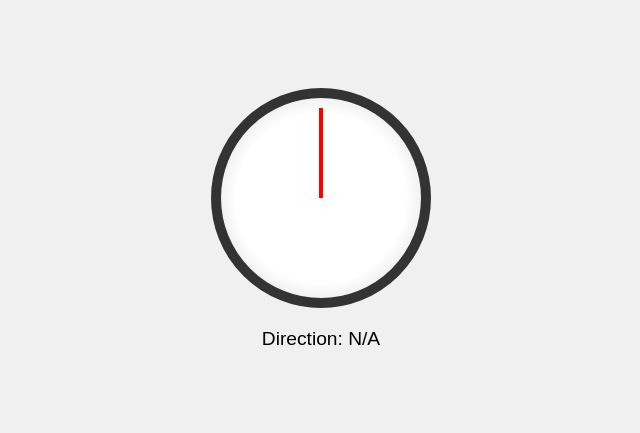
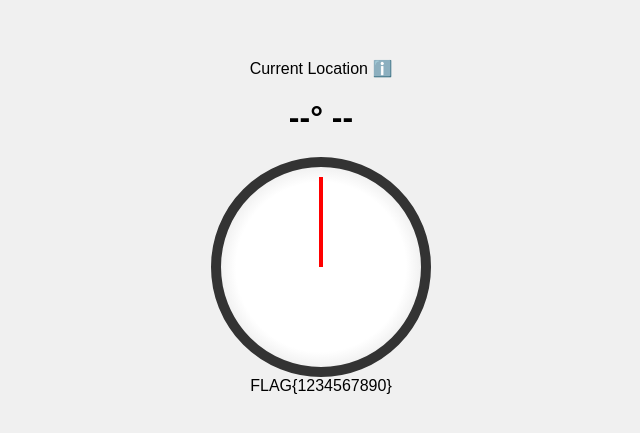
Before and after one commit to Allaboutmeiamlinux/compass, a plain HTML site: page index.html in a window 1280 px wide. Shown: the part 181-614 px from the top of the page, without its empty margins (319-959 px from the left). Drawn offline with Linux system fonts and the light colour scheme.

Commit message:
Update index.html

```diff
--- a/index.html
+++ b/index.html
@@ -3,15 +3,21 @@
 <head>
   <meta charset="UTF-8" />
   <meta name="viewport" content="width=device-width, initial-scale=1.0"/>
-  <title>Web Compass</title>
+  <title>Compass</title>
   <link rel="stylesheet" href="style.css" />
 </head>
 <body>
   <div class="compass-container">
+    <div class="heading-info">
+      <p>Current Location <span title="Shows device heading">ℹ️</span></p>
+      <h1 id="degree">--° --</h1>
+    </div>
+
     <div class="compass">
       <div class="needle" id="needle"></div>
     </div>
-    <div id="direction">Direction: N/A</div>
+
+    <div id="flag" class="hidden">FLAG{1234567890}</div>
   </div>
 
   <script src="script.js"></script>
```
